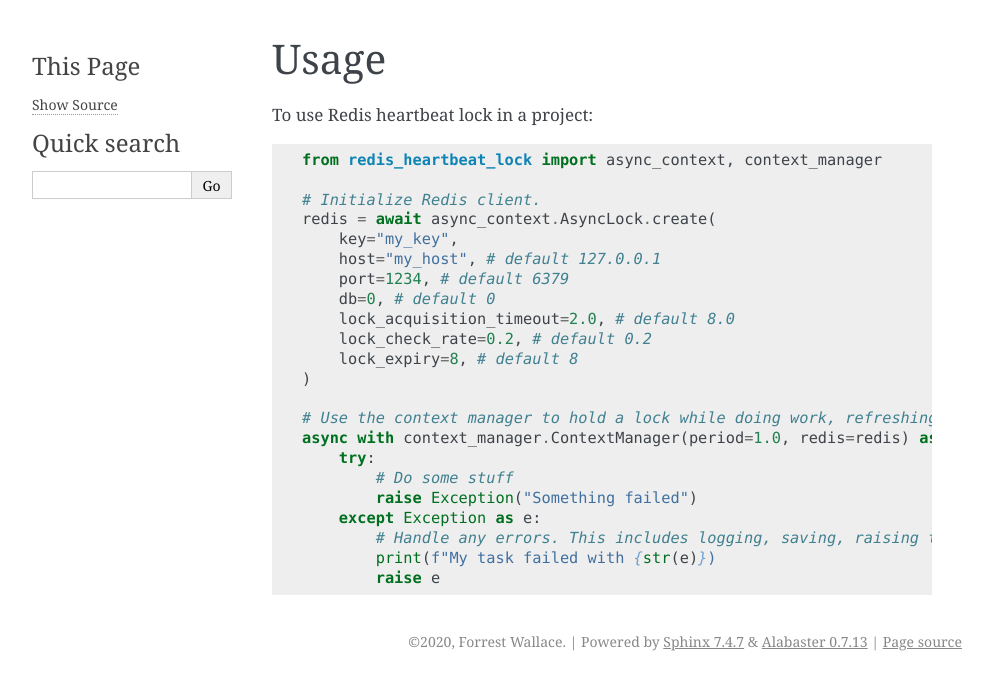
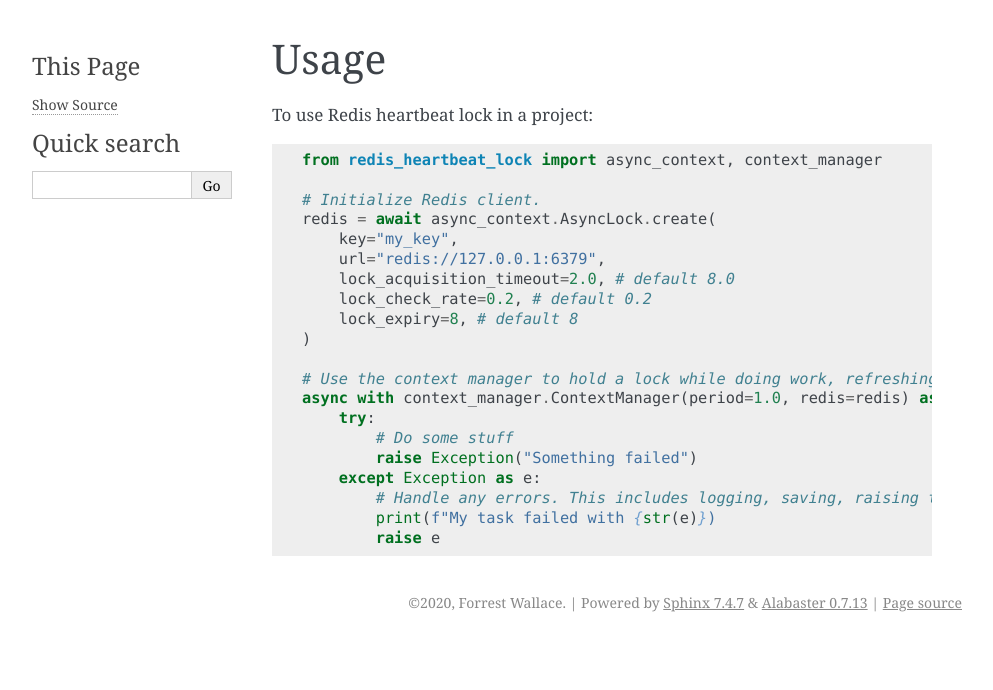
Before and after one commit to fwallacevt/redis-heartbeat-lock, a Sphinx documentation site: the page built from docs/usage.rst, in a window 1280 px wide. Shown: the top 690 px of the page, without its empty margins (148-1141 px from the left). Built offline with Sphinx 7.4.7, drawn with Linux system fonts in a browser that asks for light colours; pages that are not in the unit, such as notebooks, are missing from menus.

Commit message:
Switch to passing a URL, and don't provide a default

```diff
--- a/docs/usage.rst
+++ b/docs/usage.rst
@@ -9,9 +9,7 @@ To use Redis heartbeat lock in a project::
     # Initialize Redis client.
     redis = await async_context.AsyncLock.create(
         key="my_key",
-        host="my_host", # default 127.0.0.1
-        port=1234, # default 6379
-        db=0, # default 0
+        url="redis://127.0.0.1:6379",
         lock_acquisition_timeout=2.0, # default 8.0
         lock_check_rate=0.2, # default 0.2
         lock_expiry=8, # default 8
```
Also changed, not shown: 2 other files.
